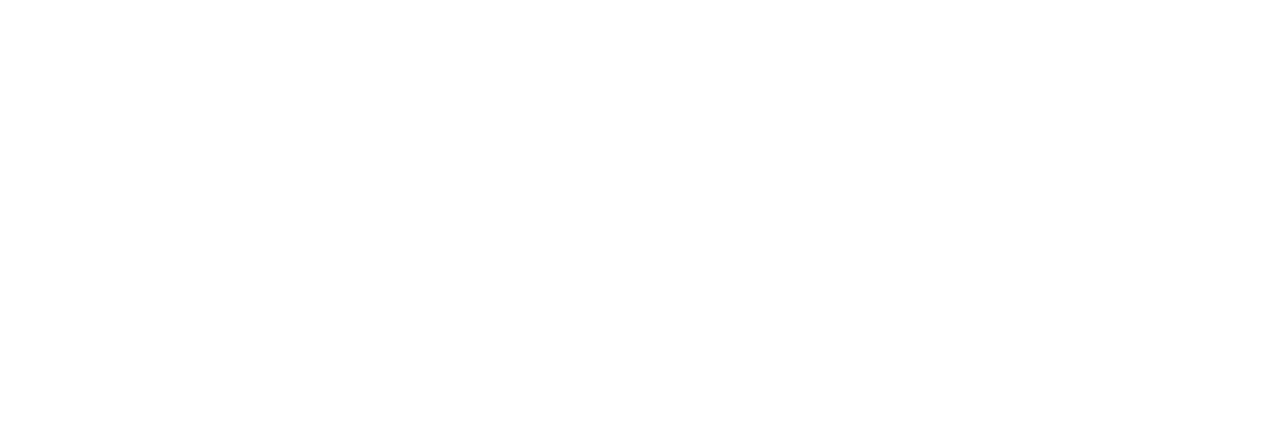
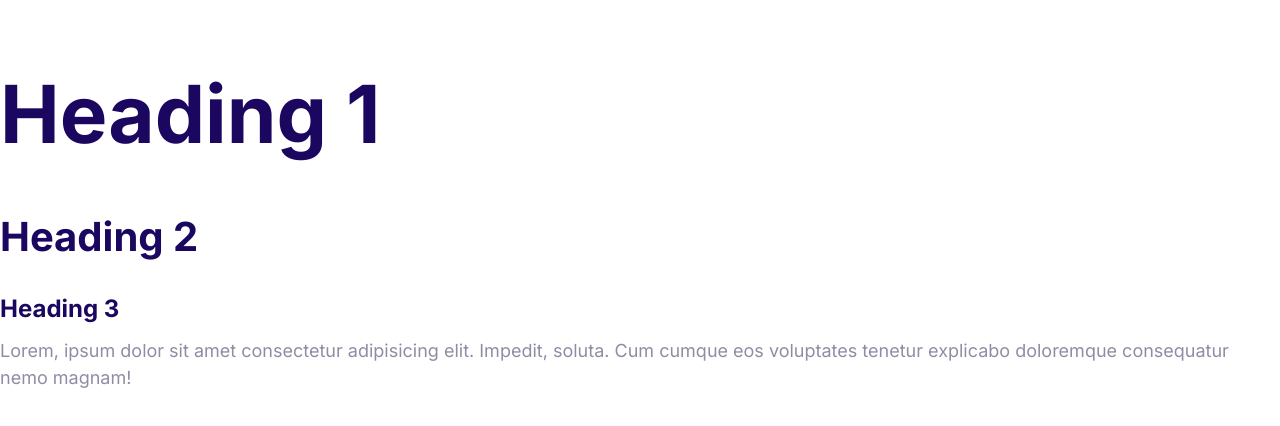
Before and after one commit to amisiespoir-07/ResponsiveWeb, a plain HTML site: page index.html in a window 1280 px wide. Drawn offline with Linux system fonts and the light colour scheme.

Commit message:
Define Typography, size and fonts.

```diff
--- a/css/styles.css
+++ b/css/styles.css
@@ -5,3 +5,55 @@
     --color-headings: #1b0760;
     --color-body: #918ca4;
 }
+
+html {
+    font-size: 62.5%;
+}
+
+body {
+    font-family: Inter, Arial, Helvetica, sans-serif;
+    color: var(--color-body);
+    font-size: 2.4rem;
+    line-height: 1.5;
+}
+
+h1,
+h2,
+h3 {
+    color: var(--color-headings);
+    margin-bottom: 1rem;
+}
+
+h1 {
+    font-size: 7rem;
+}
+
+h2 {
+    font-size: 4rem;
+}
+
+h3 {
+    font-size: 3rem;
+}
+
+p {
+    margin-top: 0;
+}
+
+@media screen and (min-width: 1024px) {
+    body {
+        font-size: 1.8rem;
+    }
+
+    h1 {
+        font-size: 8rem;
+    }
+
+    h2 {
+        font-size: 4rem;
+    }
+
+    h3 {
+        font-size: 2.4rem;
+    }
+}
--- a/index.html
+++ b/index.html
@@ -6,9 +6,26 @@
     <meta name="viewport" content="width=device-width, initial-scale=1.0" />
     <title>Document</title>
 
+    <!--Font Style -->
+    <link rel="preconnect" href="https://fonts.googleapis.com" />
+    <link rel="preconnect" href="https://fonts.gstatic.com" crossorigin />
+    <link
+      href="https://fonts.googleapis.com/css2?family=Inter:wght@400;700&display=swap"
+      rel="stylesheet"
+    />
+
     <!--CSS stylesheets-->
     <link rel="stylesheet" href="css/normalize.css" />
     <link rel="stylesheet" href="css/styles.css" />
   </head>
-  <body></body>
+  <body>
+    <h1>Heading 1</h1>
+    <h2>Heading 2</h2>
+    <h3>Heading 3</h3>
+    <p>
+      Lorem, ipsum dolor sit amet consectetur adipisicing elit. Impedit, soluta.
+      Cum cumque eos voluptates tenetur explicabo doloremque consequatur nemo
+      magnam!
+    </p>
+  </body>
 </html>
```
